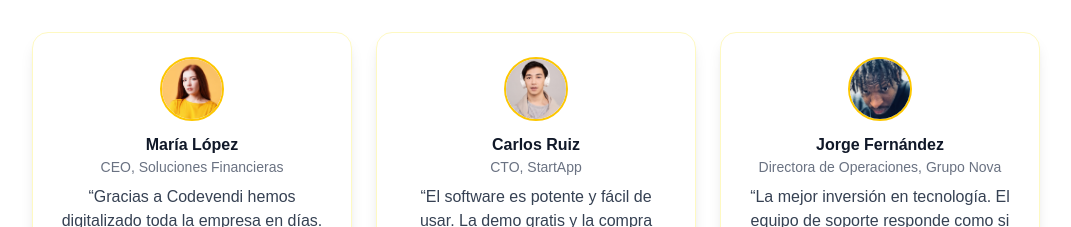
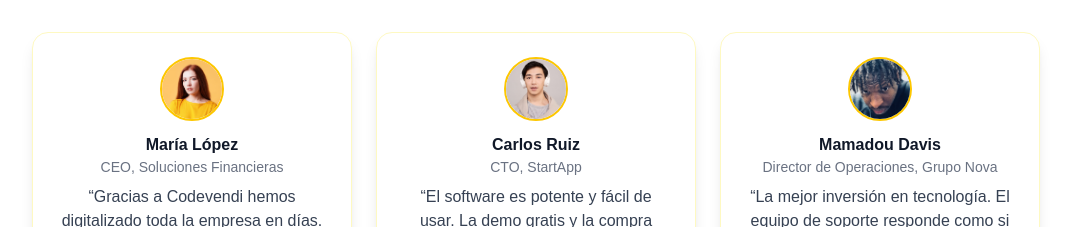
Before and after one commit to Codevendi/codevendi, a Next.js app: page / in a window 1280 px wide. Shown: the part 820-1047 px from the top of the page, without its empty margins (104-1175 px from the left). Built offline with nearby package versions, Linux system fonts and the light colour scheme.

Commit message:
Cambio de nombre en testimonio

```diff
--- a/src/app/page.tsx
+++ b/src/app/page.tsx
@@ -113,9 +113,9 @@ export default function Home() {
           </div>
           {/* Testimonio 3 */}
           <div className="bg-white/80 rounded-2xl shadow-lg p-6 flex flex-col items-center text-center border border-yellow-100 animate-fade-in delay-200">
-            <img src="/avatars/avatar3.jpg" alt="Lucía Fernández" width={64} height={64} className="rounded-full mb-3 border-2 border-yellow-400" />
-            <span className="font-bold text-gray-900">Jorge Fernández</span>
-            <span className="text-sm text-gray-500 mb-2">Directora de Operaciones, Grupo Nova</span>
+            <img src="/avatars/avatar3.jpg" alt="Mamadou Davis" width={64} height={64} className="rounded-full mb-3 border-2 border-yellow-400" />
+            <span className="font-bold text-gray-900">Mamadou Davis</span>
+            <span className="text-sm text-gray-500 mb-2">Director de Operaciones, Grupo Nova</span>
             <p className="text-gray-700 text-base">“La mejor inversión en tecnología. El equipo de soporte responde como si fueran parte de nuestra empresa.”</p>
           </div>
         </div>
```
